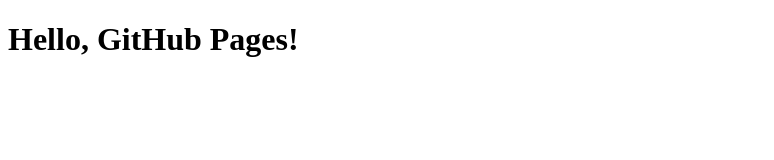
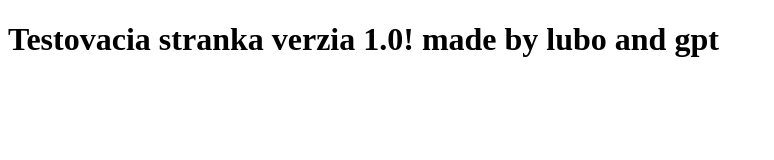
Before and after one commit to lubo-v/lubo-v.github.io, a plain HTML site: page index.html in a window 1280 px wide. Shown: the whole page, without its empty margins (0-774 px from the left). Drawn offline with Linux system fonts and the light colour scheme.

Commit message:
Update index.html

```diff
--- a/index.html
+++ b/index.html
@@ -6,6 +6,6 @@
     <title>My GitHub Page</title>
 </head>
 <body>
-    <h1>Hello, GitHub Pages!</h1>
+    <h1>Testovacia stranka verzia 1.0! made by lubo and gpt</h1>
 </body>
 </html>
```
